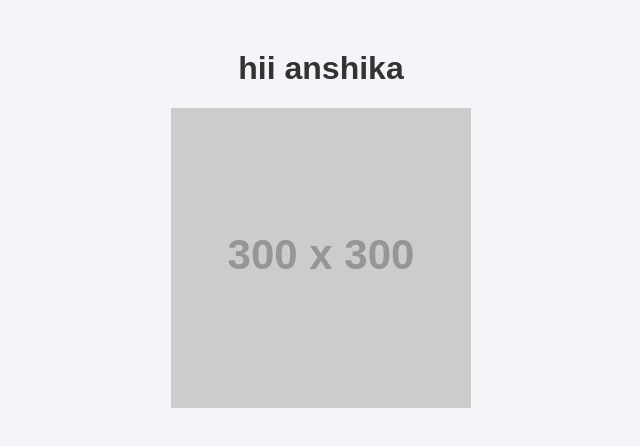
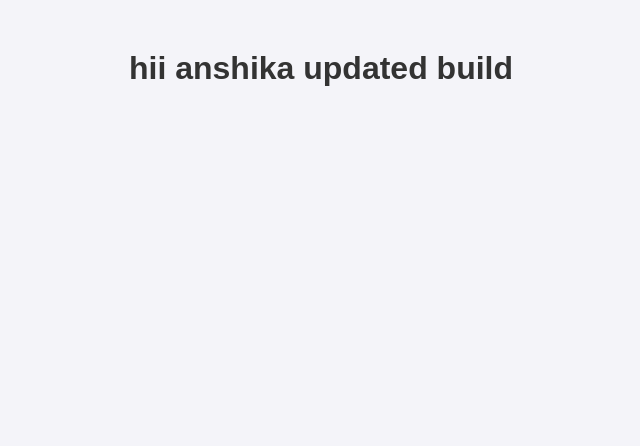
Before and after one commit to anshika2111091/simple-website, a plain HTML site: page index.html in a window 1280 px wide. Shown: the whole page, without its empty margins (319-959 px from the left). Drawn offline with Linux system fonts and the light colour scheme; placeholder pictures from the web are drawn by us.

Commit message:
Update index.html

```diff
--- a/index.html
+++ b/index.html
@@ -9,7 +9,7 @@
   <link rel="stylesheet" href="style.css">
 </head>
 <body>
-  <h1>hii anshika</h1>
-  <img src="https://via.placeholder.com/300" alt="Sample Image">
+  <h1>hii anshika updated build</h1>
+<!--   <img src="https://via.placeholder.com/300" alt="Sample Image"> -->
 </body>
 </html>
```
